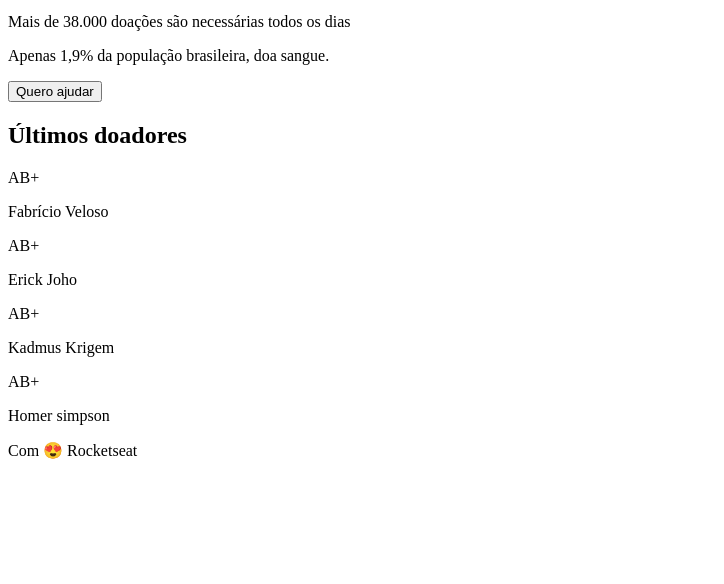
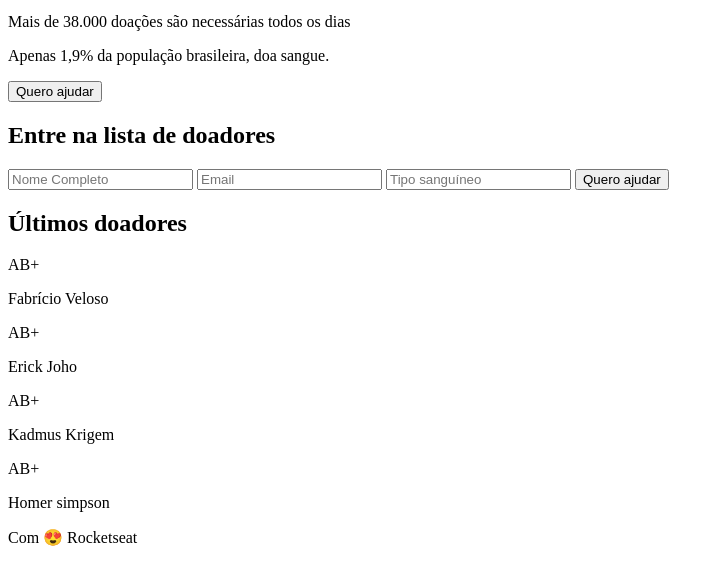
Before and after one commit to FVjesus/Doe_Project, a plain HTML site: page web/index.html in a window 1280 px wide. Shown: the part 148-732 px from the top of the page, without its empty margins (0-724 px from the left). Drawn offline with Linux system fonts and the light colour scheme.

Commit message:
Adds form to html structure
form to html structure

```diff
--- a/web/index.html
+++ b/web/index.html
@@ -15,6 +15,28 @@
 
             <button>Quero ajudar</button>
         </header>
+
+        <section class="form">
+            <h2>Entre na lista de doadores</h2>
+            <form action="/">
+                <input
+                    type="text"
+                    name="name"
+                    placeholder="Nome Completo">
+
+                <input
+                    type="text"
+                    name="email"
+                    placeholder="Email">
+
+                <input
+                    type="text"
+                    name="blood"
+                    placeholder="Tipo sanguíneo">
+
+                <button>Quero ajudar</button>
+            </form>
+        </section>
 
         <main>
             <h2>Últimos doadores</h2>
```
